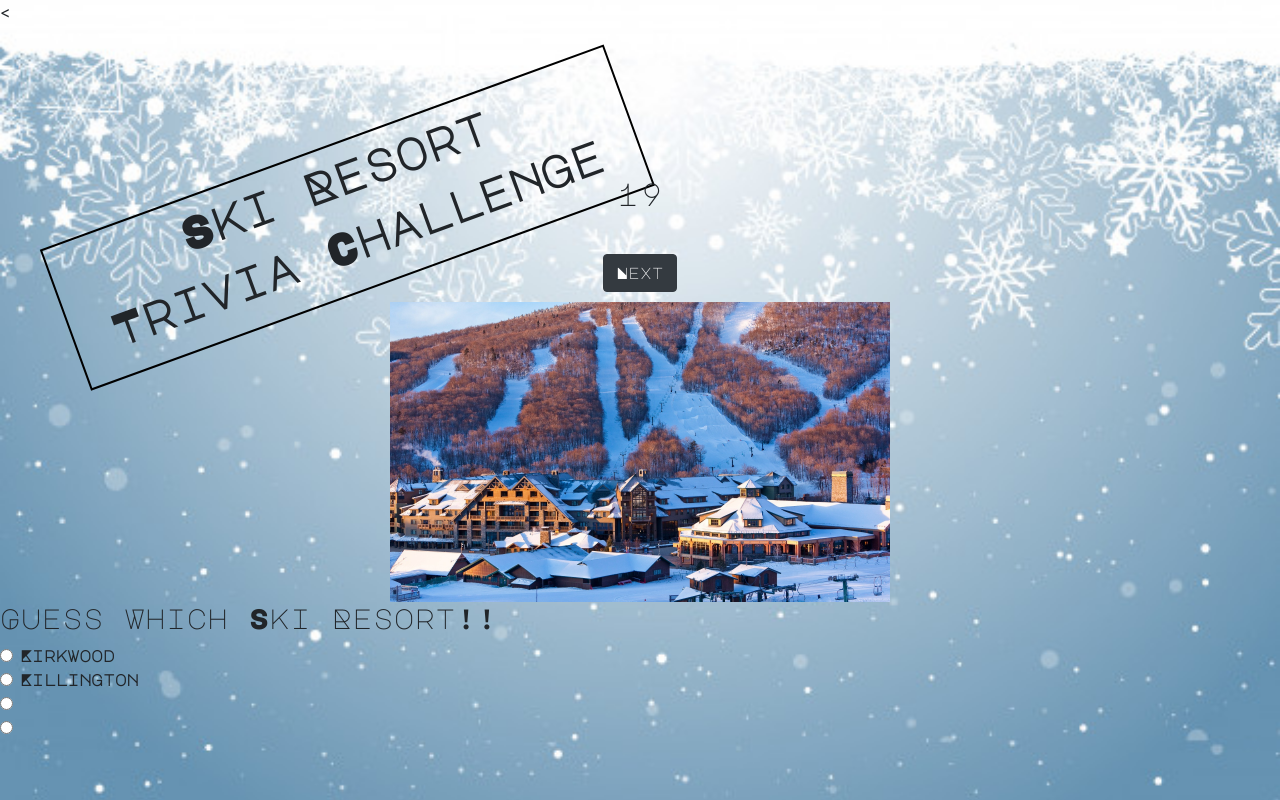
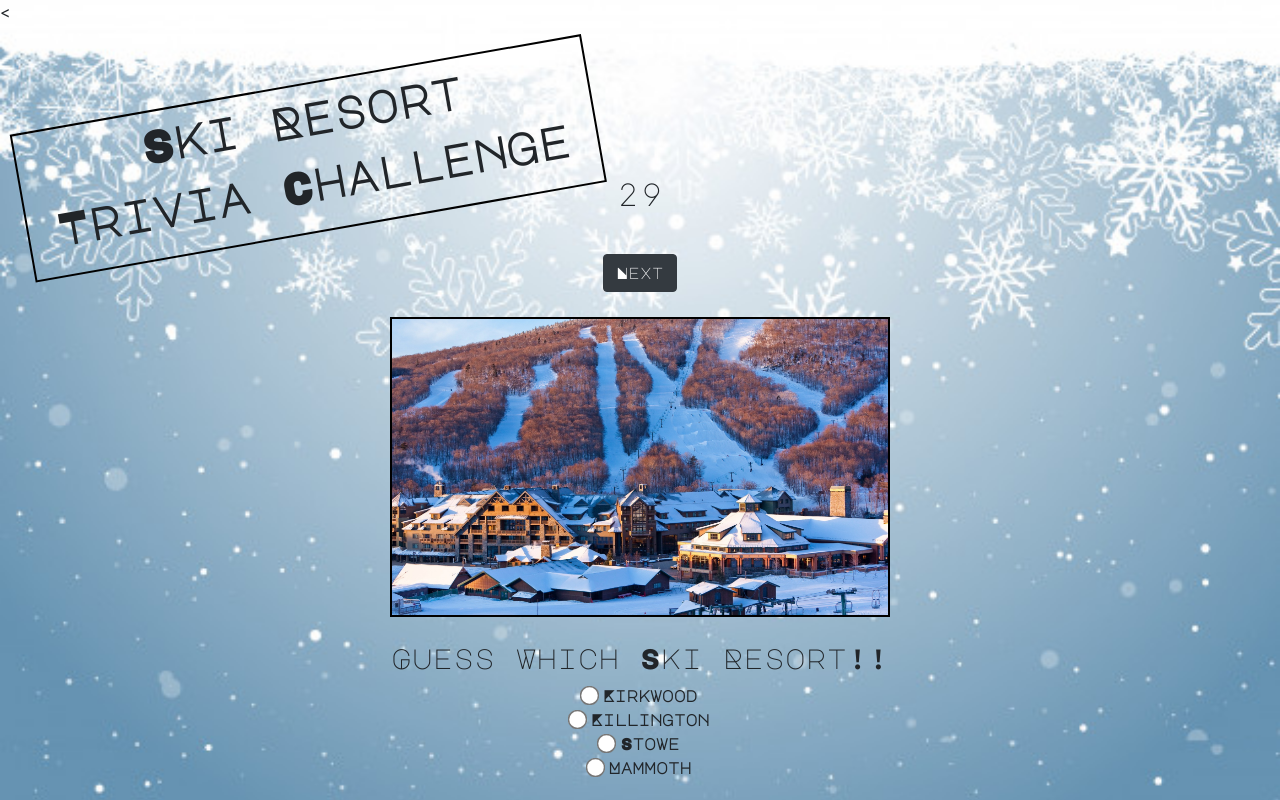
Before and after one commit to brittney-armentrout/ski-trivia, a plain HTML site: page index.html in a window 1280 px wide. Both pictures are taken after a click on the button "Start". Drawn offline with nearby package versions, Linux system fonts and the light colour scheme.

Commit message:
fixed questions and answers

```diff
--- a/assets/css/style.css
+++ b/assets/css/style.css
@@ -14,9 +14,9 @@
     font-size: 44px;
     border: 2px solid black;
     height: 150px;
-    width: 600px;
+    width: 580px;
     text-align: center;
-    transform: rotate(340deg);
+    transform: rotate(350deg);
     transform-origin: 110% 0%;
 
 }
@@ -37,16 +37,12 @@
     align-content: center;
     height: 300px;
     width: 500px;
-    border: none;
+    border: 2px solid black;
+    margin-top: 15px;
+    margin-bottom: 25px;
 }
 
 img {
-    display: block;
-    margin-left: auto;
-    margin-right: auto;
-}
-
-input, .answers {
     display: block;
     margin-left: auto;
     margin-right: auto;
@@ -58,8 +54,19 @@
     margin-right: auto;
     font-family: 'Major Mono Display', monospace;
     font-weight: bold;
+    text
 }
 
-h3 {
+h3, label {
     font-family: 'Major Mono Display', monospace;
 }
+
+.form-check {
+    align-content: center;
+    text-align: center;
+}
+
+input[type=radio]{
+    transform:scale(1.5);
+    border: 1px solid black;
+  }
--- a/assets/javascript/app.js
+++ b/assets/javascript/app.js
@@ -14,7 +14,7 @@
             answers: ["Bachelor", "Big Sky", "Stevens Pass", "Sun Valley"],
             rightAnswer: "Bachelor"
         }, {
-            question: 'assets/images/abasin.jpg',
+            question: 'assets/images/abasin.png',
             answers: ["Snowbird", "Arapahoe Basin", "Telluride", "Breckenridge"],
             rightAnswer: "Arapahoe Basin"
         }, {
@@ -78,7 +78,7 @@
 
     // functions what the game can do
     this.startTimer = function() {
-        questionTimer = 20;
+        questionTimer = 30;
         clearInterval(intervalId);
         intervalId = setInterval(decrement, 1000);
     }
@@ -95,7 +95,7 @@
         questionTimer--;
         if (questionTimer === -2) {
             stop();
-            alert("Time is over!")
+            // alert("Time is over!")
             quizScore();
         }
     }
@@ -126,14 +126,19 @@
 // $(document).ready(function() {???????
 
 var currentGame = new Game();
+var currentQuestion
 
 $("#next").hide();
+$("#question-container").hide();
+$("#answer-container").hide();
 
 // On clicking start button, below function will be activated.
 
 $("#start").on("click", function () {
     $("#start").hide();
     $("#next").show();
+    $("#question-container").show();
+    $("#answer-container").show();
     currentGame.startTimer(); //Calling the timer function
     var i = currentGame.currentQuestionIndex
     $("#question-container").attr("src", currentGame.triviaQuestions[i].question);
@@ -141,6 +146,9 @@
 
     $("#answer1").text(currentGame.triviaQuestions[0].answers[0]);
     $("#answer2").text(currentGame.triviaQuestions[0].answers[1]);
+    $("#answer3").text(currentGame.triviaQuestions[0].answers[2]);
+    $("#answer4").text(currentGame.triviaQuestions[0].answers[3]);
+});
 
 
 
@@ -166,20 +174,17 @@
     //         $("#answer-container").append(currentGame.triviaQuestions[i].answers[j]);
 
     //     }
-    })
+    // })
 
     $("#next").on("click", function () {
-        currentGame.startTimer(); //Calling the timer function
+        // currentGame.quizScore();
+        currentGame.startTimer();
 
-        for (var i = 1; i < currentGame.triviaQuestions.question.length; i++);
-        console.log("questions length :: " + currentGame.triviaQuestions.length);
-        $("#question-container").attr("src", currentGame.triviaQuestions[i].question);
+        currentGame.currentQuestionIndex = (currentGame.currentQuestionIndex + 1);
+        $("#question-container").attr("src", currentGame.triviaQuestions[currentGame.currentQuestionIndex].question);
 
-        for (var i = 0; i < currentGame.triviaQuestions[i].answers.length; i++) {
-                var input = $("<input>"); // Defining the radio button and assigning attributes.
-                input.attr("type", "radio");
-                input.attr("name", "question-" + i);
-                input.attr("value", currentGame.triviaQuestions[i].answers[i]);
-                $("#answers-radios").text(input).text(currentGame.triviaQuestions[i].answers[i]); //Here we are appending the radio button to each answers beloging to each question.
-            }
-        })
+        $("#answer1").text(currentGame.triviaQuestions[currentGame.currentQuestionIndex].answers[0]);
+        $("#answer2").text(currentGame.triviaQuestions[currentGame.currentQuestionIndex].answers[1]);
+        $("#answer3").text(currentGame.triviaQuestions[currentGame.currentQuestionIndex].answers[2]);
+        $("#answer4").text(currentGame.triviaQuestions[currentGame.currentQuestionIndex].answers[3]);
+        });
--- a/index.html
+++ b/index.html
@@ -37,23 +37,27 @@
             <img id="question-container"/>
 
     <div id="answer-container">
-            <h3>Guess Which Ski Resort!!</h3>
+
+        <div class="col-12 d-flex justify-content-center">
+            <h3>Guess Which Ski Resort!!</h3><br></div>
+
             <div class="form-check">
                     <input class="form-check-input" type="radio" name="radio-1" value="option1">
                     <label class="form-check-label" for="radio-1" id="answer1"></label>
                   </div>
+
             <div class="form-check">
                     <input class="form-check-input" type="radio" name="radio-1" value="option2">
                     <label class="form-check-label" for="radio-2" id="answer2"></label>
 
                   </div>
             <div class="form-check">
-                        <input class="form-check-input" type="radio" name="radio-1" id="answer3" value="option3">
-                        <label class="form-check-label" for="radio-3"></label>
+                        <input class="form-check-input" type="radio" name="radio-1" value="option3">
+                        <label class="form-check-label" for="radio-3" id="answer3"></label>
                       </div>
             <div class="form-check">
-                            <input class="form-check-input" type="radio" name="radio-1" id="answer4" value="option4">
-                            <label class="form-check-label" for="radio-4"></label>
+                            <input class="form-check-input" type="radio" name="radio-1" value="option4">
+                            <label class="form-check-label" for="radio-4" id="answer4"></label>
                           </div>
 
                           </div>
```
